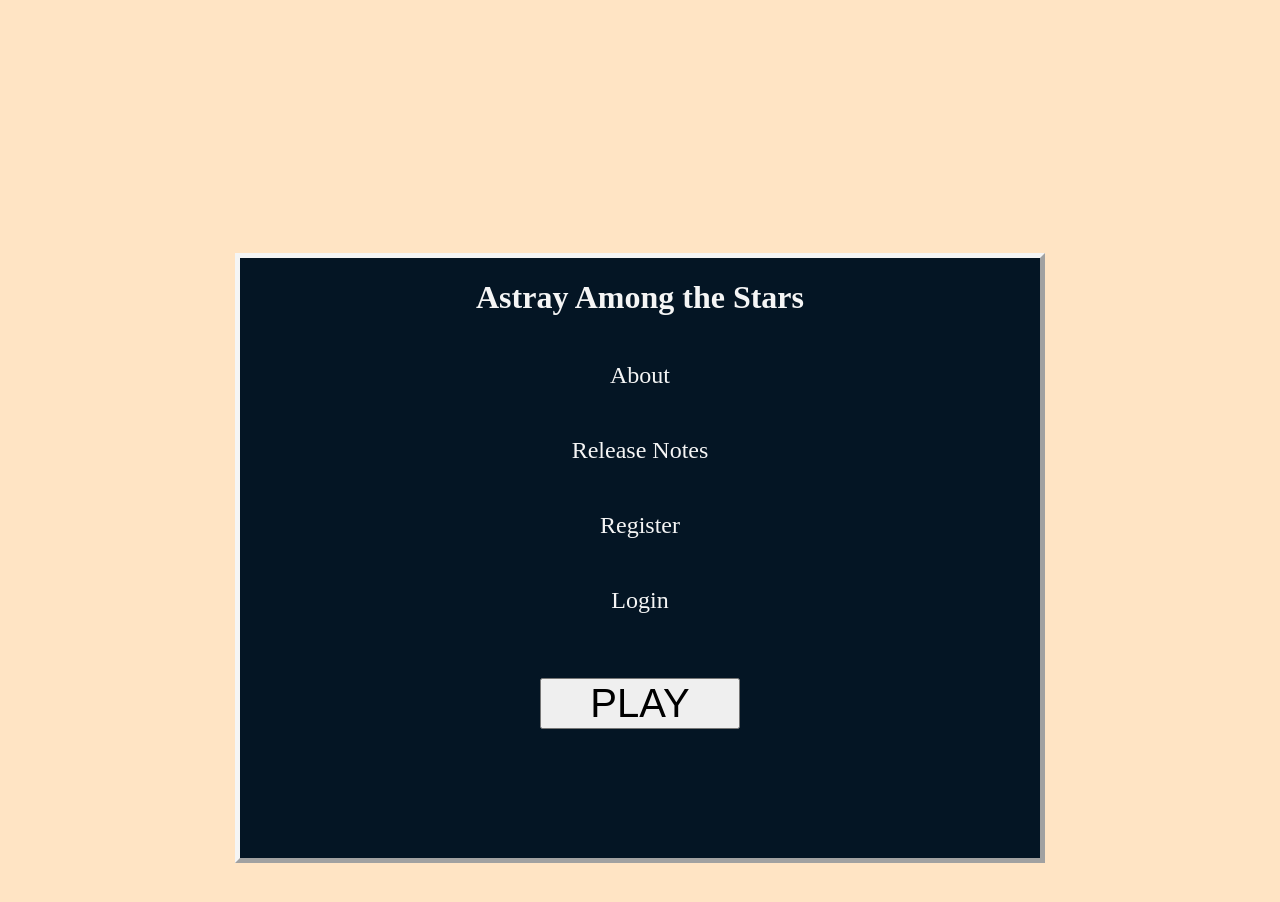
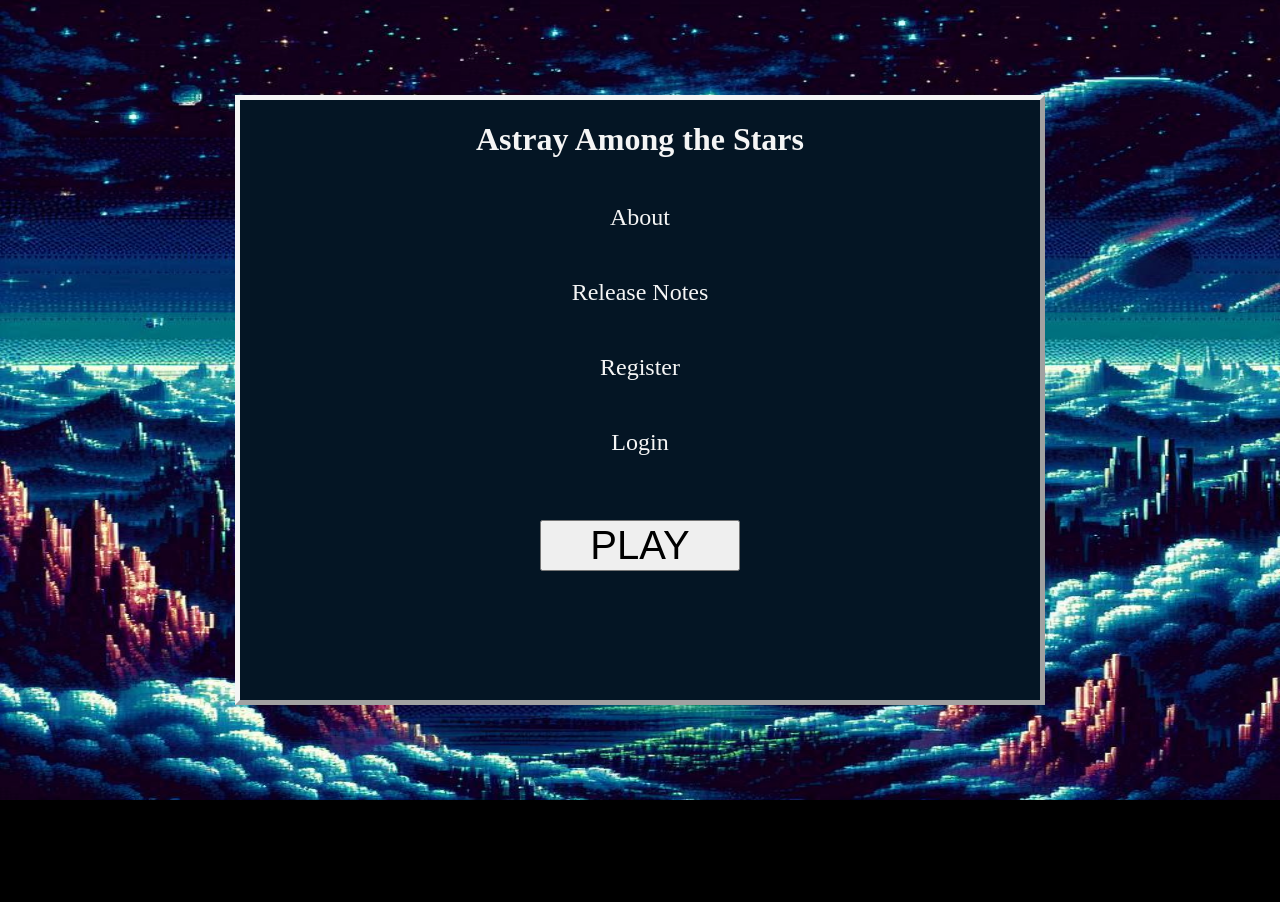
Before and after one commit to ScottM406/react-game, a React (Vite) app in the folder frontend/: page / in a window 1280 px wide. Shown: the top 902 px of the page. After the commit the page ends 800 px from the top, so only its background shows below. Built offline with nearby package versions, Linux system fonts and the light colour scheme.

Commit message:
add background image to home

```diff
--- a/frontend/src/index.scss
+++ b/frontend/src/index.scss
@@ -1,7 +1,16 @@
 body {
-  background-color: bisque;
+  display: flex;
+  justify-content: center;
+  align-items: center;
+  background-color: rgb(0, 0, 0);
+  background-image: url('./assets/homepage-bg.png');
+  background-size: 100% 100%;
+  background-repeat: no-repeat;
+  background-position: bottom;
+  height: 100vh;
+  margin: 0;
+  overflow: hidden;
 }
-
 
 #register-form {
   margin-top: 7%;
@@ -19,7 +28,6 @@ body {
 .home-block {
   display: flex;
   flex-direction: column;
-  margin: 20% auto;
   background-color: rgb(4, 21, 36);
   width: 800px;
   height: 600px;
```
Also changed, not shown: frontend/src/assets/homepage-bg.png (added).
